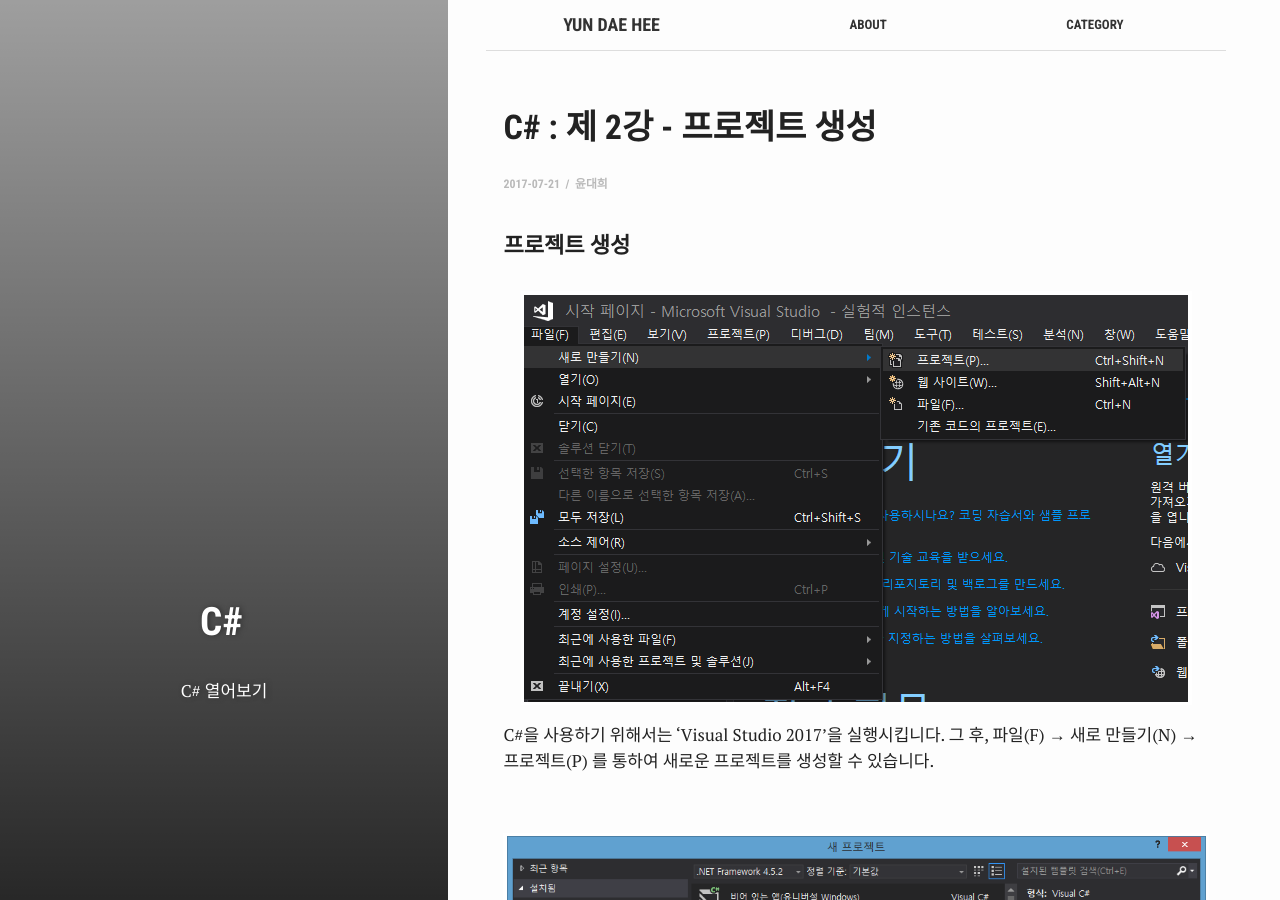
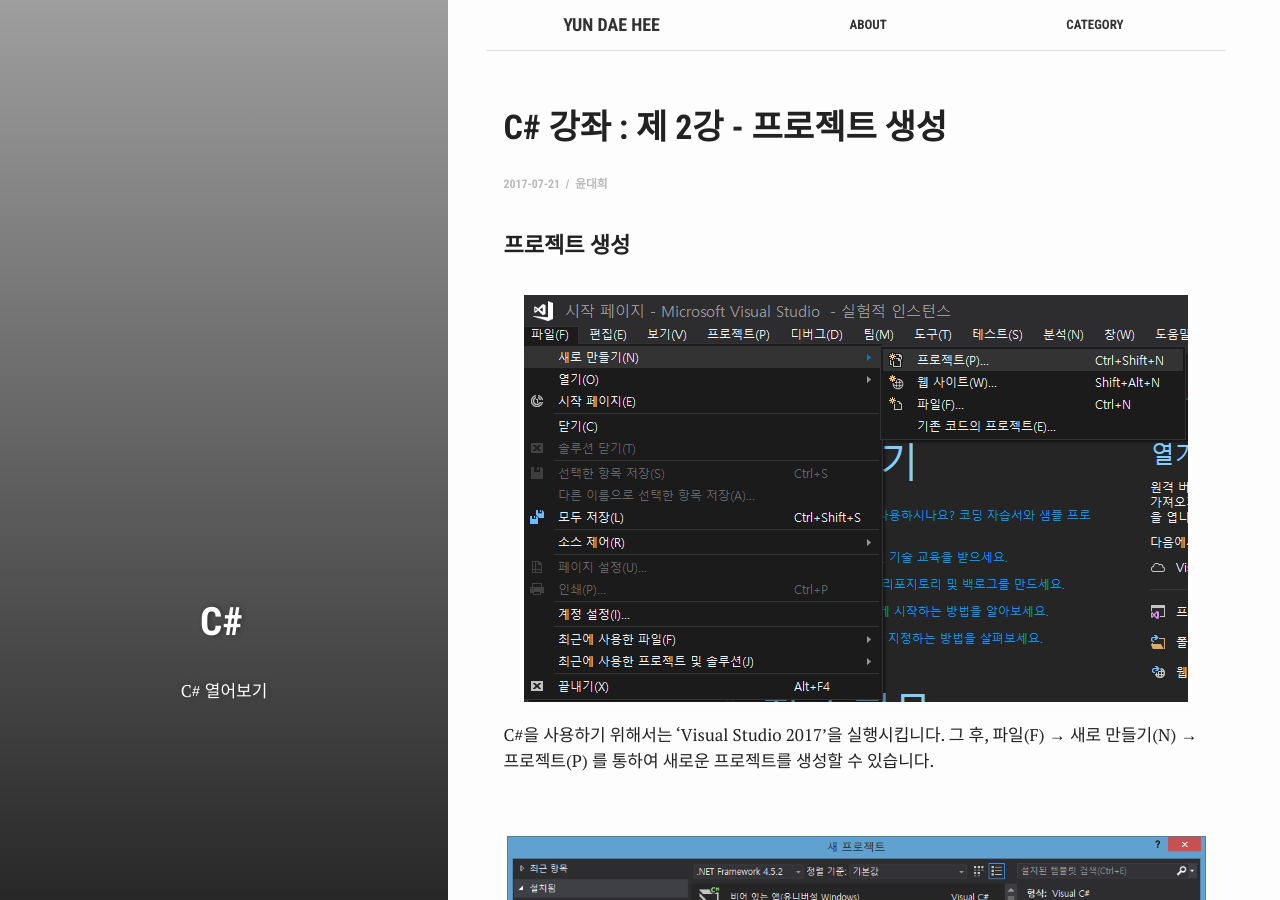
Before and after one commit to test076923/076923.github.io, a Jekyll site: the page built from _posts/2017-07-21-C#-2.md, in a window 1280 px wide and 900 px high. Built offline with Jekyll 4.4.1, drawn with Linux system fonts in a browser that asks for light colours.

Commit message:
Update 2017-07-21-C#-2.md

```diff
--- a/_posts/2017-07-21-C#-2.md
+++ b/_posts/2017-07-21-C#-2.md
@@ -1,8 +1,8 @@
 ---
 bg: "Clogo.jpg"
 layout: post
-title:  "C# : 제 2강 - 프로젝트 생성"
-crawlertitle: "C# : 제 2강 - 프로젝트 생성"
+title:  "C# 강좌 : 제 2강 - 프로젝트 생성"
+crawlertitle: "C# 강좌 : 제 2강 - 프로젝트 생성"
 summary: "C# 열어보기"
 date: 2017-07-21
 categories: posts
```
